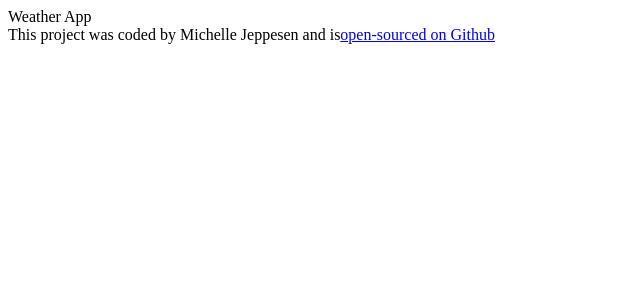
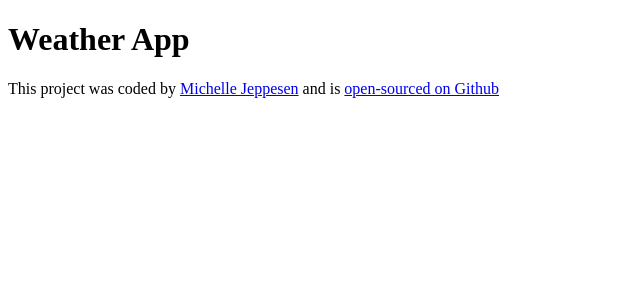
Before and after one commit to michellejeppesen/react-weather-app, a React (Create React App) app: page / in a window 1280 px wide. Shown: the top 300 px of the page, without its empty margins (0-640 px from the left). Built offline with nearby package versions, Linux system fonts and the light colour scheme.

Commit message:
Updated links

```diff
--- a/src/App.js
+++ b/src/App.js
@@ -5,9 +5,9 @@ import "./App.css";
 export default function App() {
   return (
     <div className="App">
-    Weather App
+      <h1>Weather App</h1>
       <footer>
-      This project was coded by Michelle Jeppesen and is
+        This project was coded by <a href=" " target="_blank" rel="noreferrer"> Michelle Jeppesen</a>{" "}and is{" "}
         <a
           href="https://github.com/michellejeppesen/react-weather-app"
           target="_blank"
```
Lines whose indentation alone changed are shown as unchanged.
